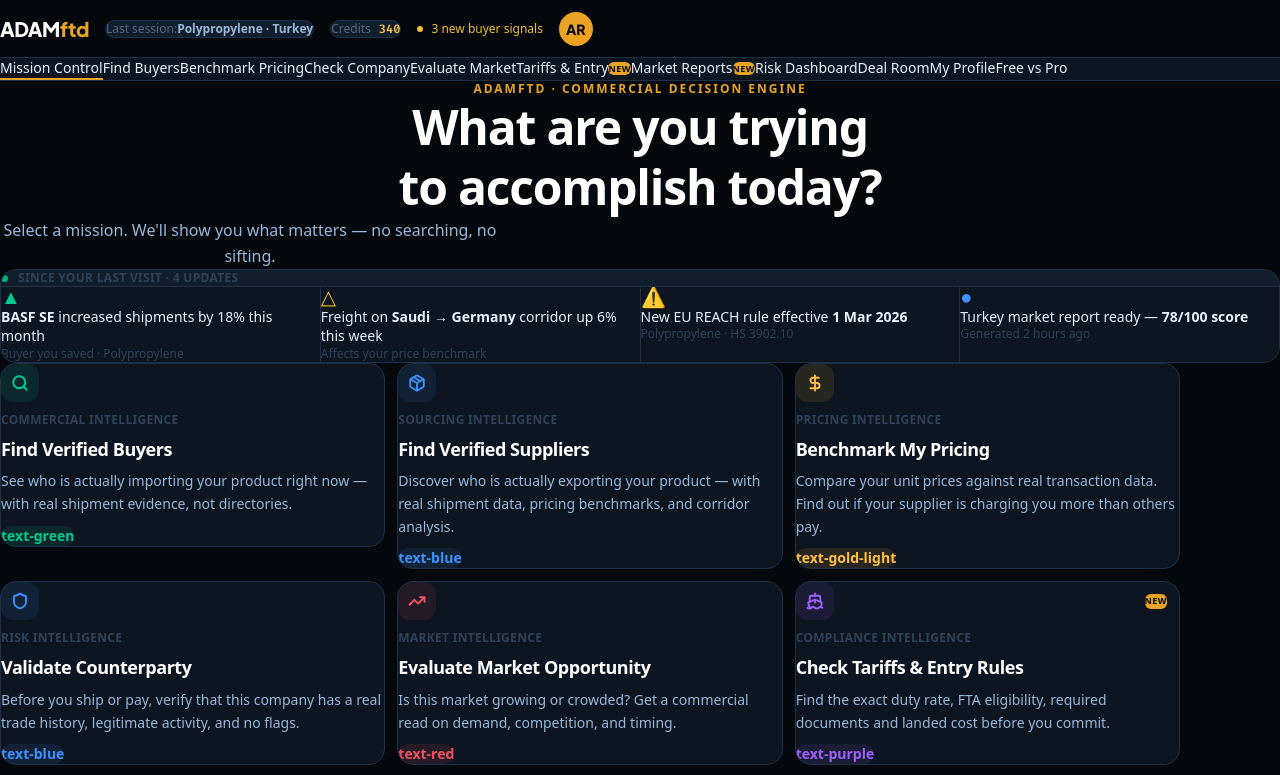
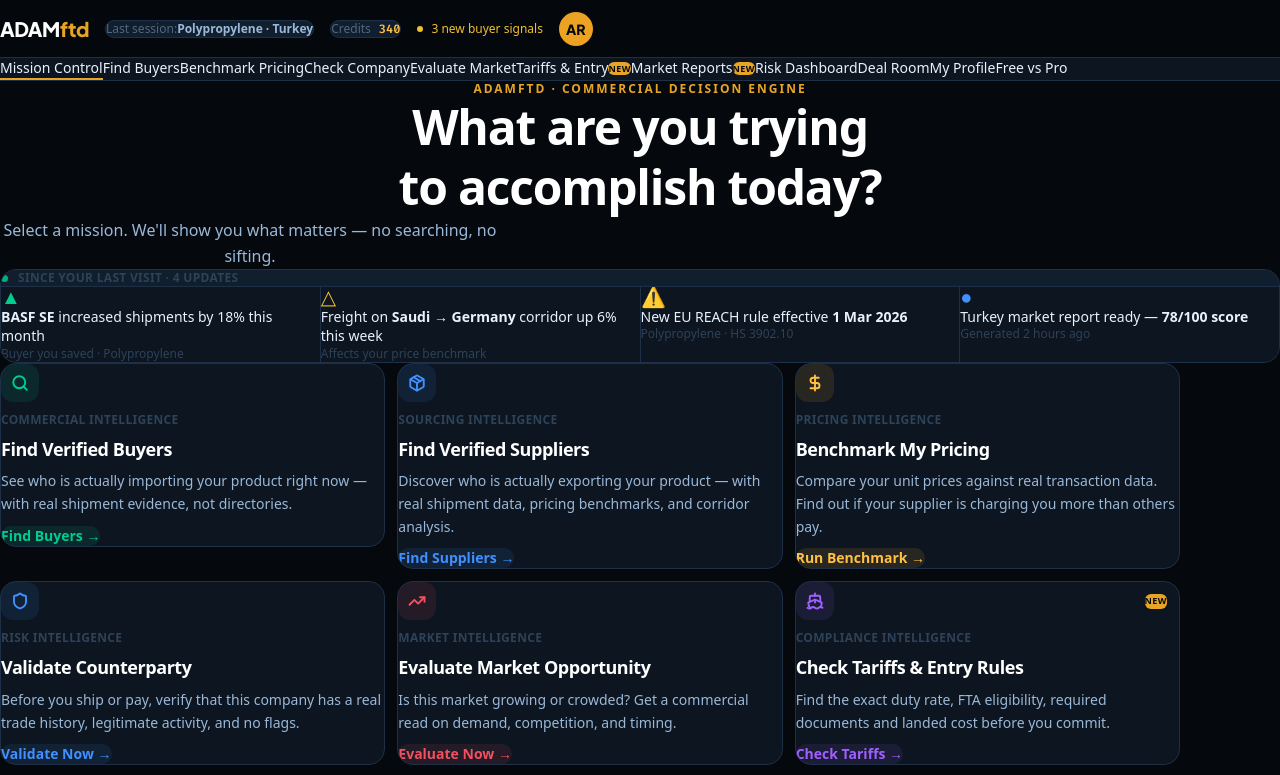
Before and after one commit to Geppix140269/adamftd-next, a Next.js app: page /mission-control in a window 1280 px wide. Shown: the top 775 px of the page. Built offline with nearby package versions, Linux system fonts and the light colour scheme.

Commit message:
Fix TypeScript error: Rename duplicate buttonText property
- Renamed buttonText CSS class property to buttonColor
- Fixes 'object literal cannot have multiple properties with same name' error
- All 7 mission cards updated with correct property names

```diff
--- a/app/mission-control/page.tsx
+++ b/app/mission-control/page.tsx
@@ -30,7 +30,7 @@
     iconBg: "bg-green-dark",
     iconColor: "text-green",
     buttonBg: "bg-green-dark",
-    buttonText: "text-green",
+    buttonColor: "text-green",
     borderHover: "hover:border-green/30",
   },
   {
@@ -46,7 +46,7 @@
     iconBg: "bg-blue-dark",
     iconColor: "text-blue",
     buttonBg: "bg-blue-dark",
-    buttonText: "text-blue",
+    buttonColor: "text-blue",
     borderHover: "hover:border-blue/30",
   },
   {
@@ -62,7 +62,7 @@
     iconBg: "bg-gold-dark",
     iconColor: "text-gold-light",
     buttonBg: "bg-gold-dark",
-    buttonText: "text-gold-light",
+    buttonColor: "text-gold-light",
     borderHover: "hover:border-gold/35",
   },
   {
@@ -78,7 +78,7 @@
     iconBg: "bg-blue-dark",
     iconColor: "text-blue",
     buttonBg: "bg-blue-dark",
-    buttonText: "text-blue",
+    buttonColor: "text-blue",
     borderHover: "hover:border-blue/30",
   },
   {
@@ -94,7 +94,7 @@
     iconBg: "bg-red-dark",
     iconColor: "text-red",
     buttonBg: "bg-red-dark",
-    buttonText: "text-red",
+    buttonColor: "text-red",
     borderHover: "hover:border-red/25",
   },
   {
@@ -110,7 +110,7 @@
     iconBg: "bg-purple-dark",
     iconColor: "text-purple",
     buttonBg: "bg-purple-dark",
-    buttonText: "text-purple",
+    buttonColor: "text-purple",
     borderHover: "hover:border-purple/30",
     isNew: true,
   },
@@ -127,7 +127,7 @@
     iconBg: "bg-amber-dark",
     iconColor: "text-amber",
     buttonBg: "bg-amber-dark",
-    buttonText: "text-amber",
+    buttonColor: "text-amber",
     borderHover: "hover:border-amber/35",
     isNew: true,
   },
@@ -260,7 +260,7 @@
 
                 {/* Button */}
                 <button
-                  className={`relative mt-1.5 self-start inline-flex items-center gap-2 text-sm font-semibold px-4 py-2.25 rounded-md transition-all ${card.buttonBg} ${card.buttonText} hover:brightness-115`}
+                  className={`relative mt-1.5 self-start inline-flex items-center gap-2 text-sm font-semibold px-4 py-2.25 rounded-md transition-all ${card.buttonBg} ${card.buttonColor} hover:brightness-115`}
                 >
                   {card.buttonText}
                 </button>
```
